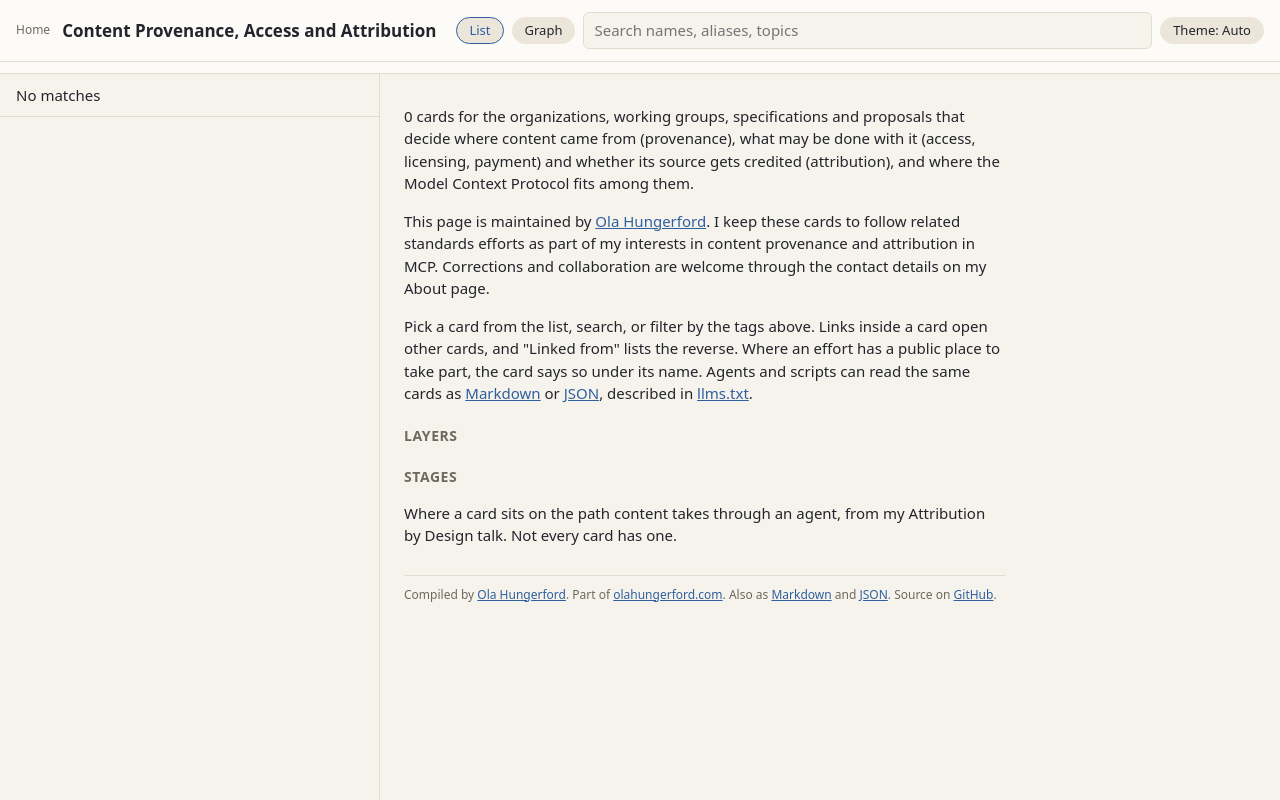
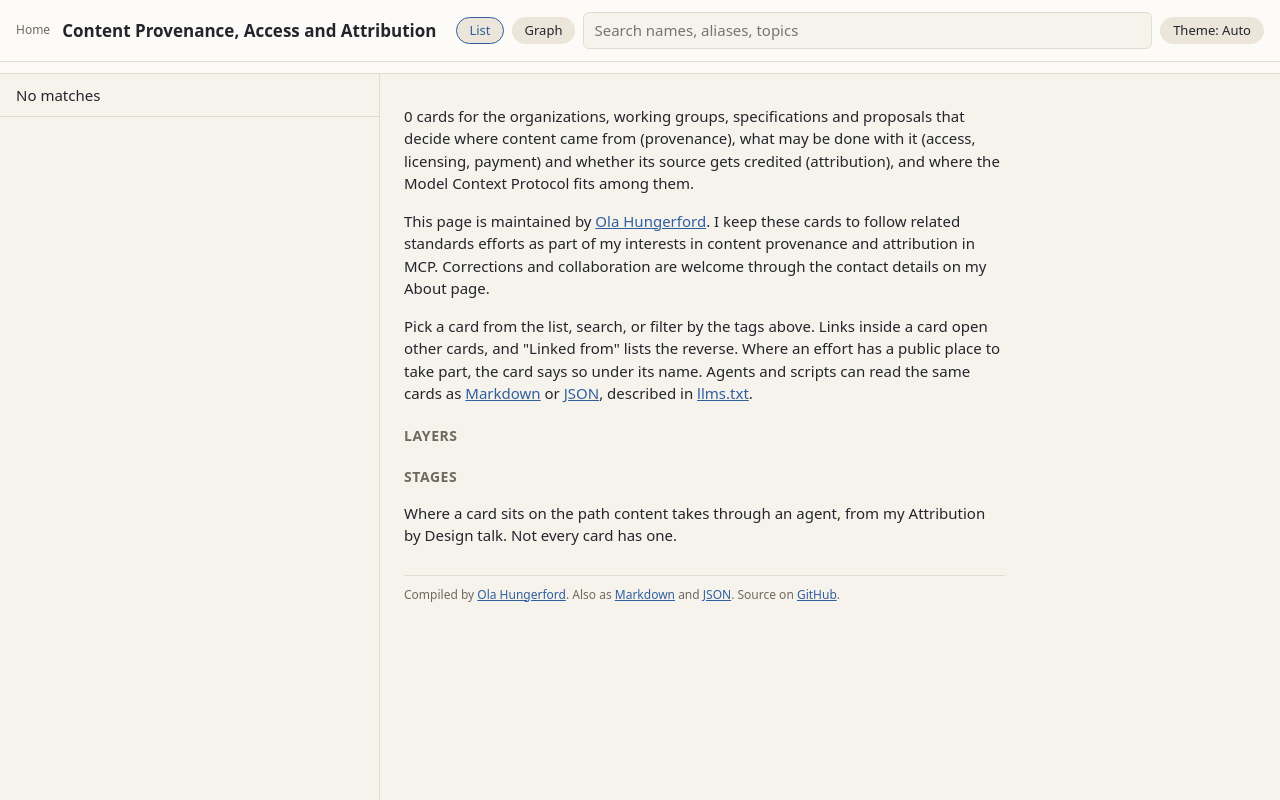
Before and after one commit to olaservo/content-provenance-cards, a plain HTML site: page ui/index.html in a window 1280 px wide. Drawn offline with Linux system fonts and the light colour scheme.

Commit message:
Drop the site mention from the footer
Co-Authored-By: Claude Fable 5.1 <noreply@anthropic.com>
Claude-Session: https://claude.ai/code/session_01LjQQxAYeBGwn5XQGYqm6CV

```diff
--- a/ui/index.html
+++ b/ui/index.html
@@ -223,7 +223,7 @@ function renderList() {
 }
 
 function foot() {
-  return `<p class="foot">Compiled by <a href="${SITE}about/">Ola Hungerford</a>${AS_OF ? ", as of " + esc(AS_OF) : ""}. Part of <a href="${SITE}">olahungerford.com</a>. Also as <a href="cards.md">Markdown</a> and <a href="cards.json">JSON</a>. Source on <a href="https://github.com/olaservo/content-provenance-cards">GitHub</a>.</p>`;
+  return `<p class="foot">Compiled by <a href="${SITE}about/">Ola Hungerford</a>${AS_OF ? ", as of " + esc(AS_OF) : ""}. Also as <a href="cards.md">Markdown</a> and <a href="cards.json">JSON</a>. Source on <a href="https://github.com/olaservo/content-provenance-cards">GitHub</a>.</p>`;
 }
 
 function intro() {
```
